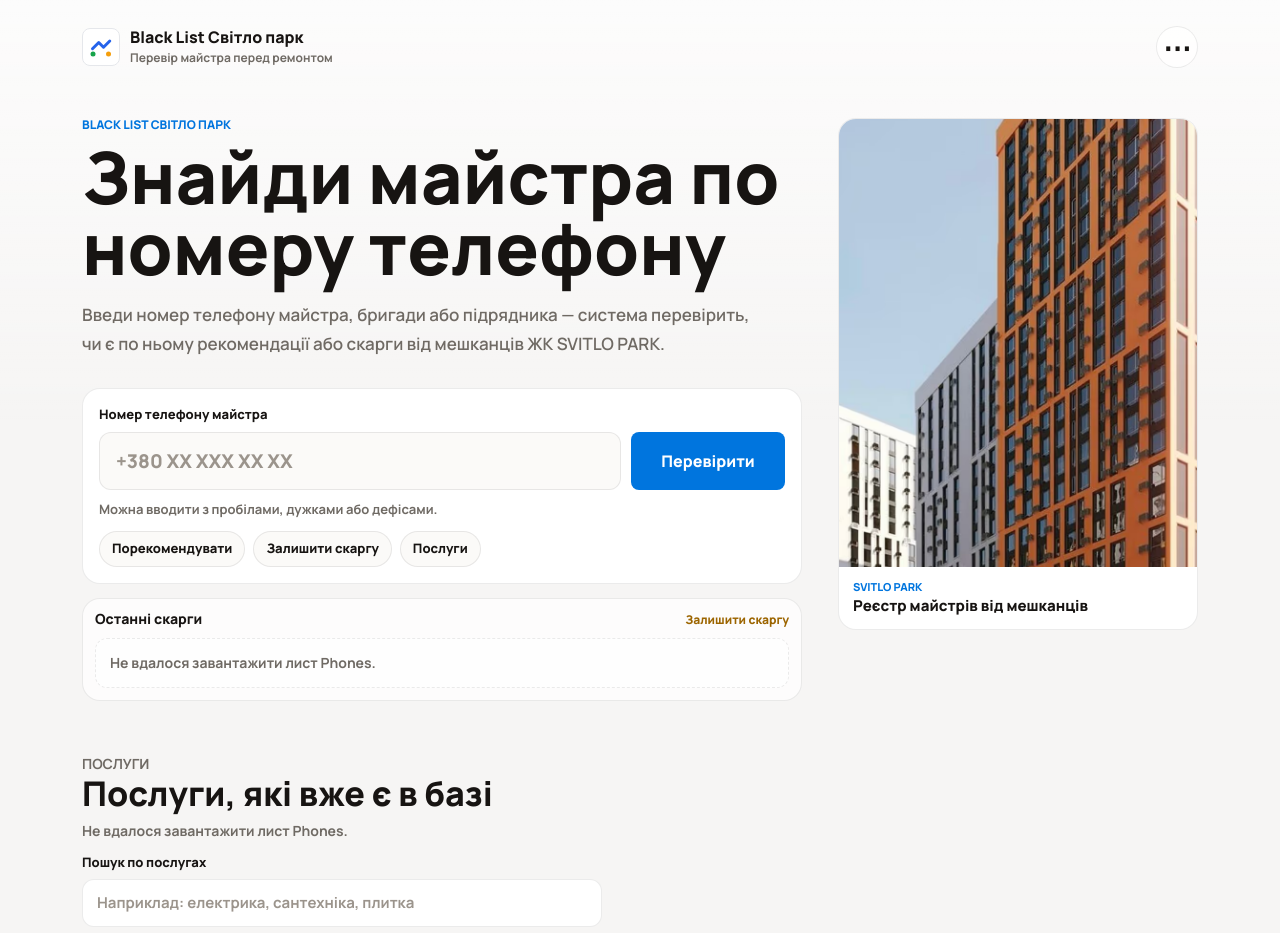
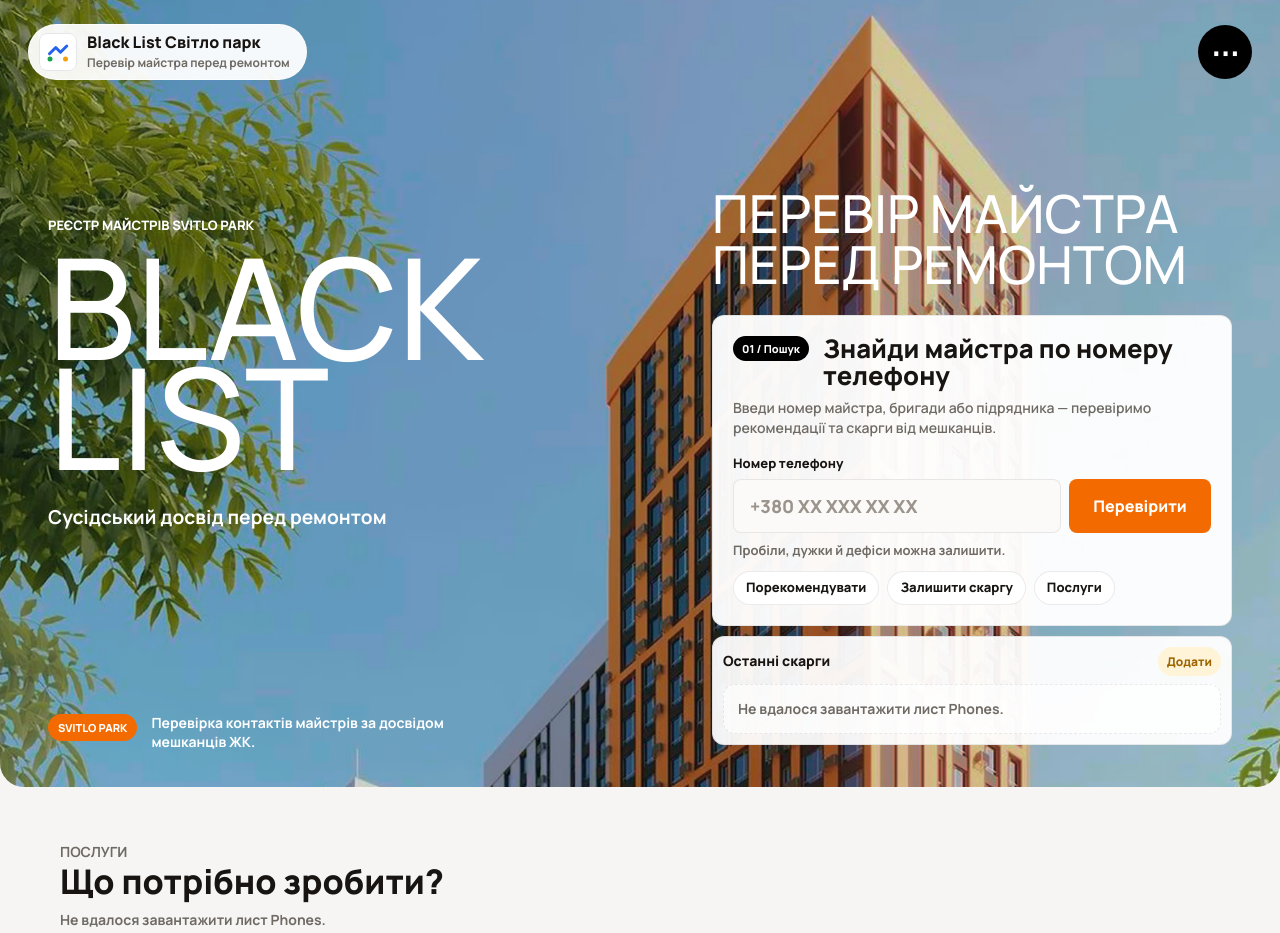
Before and after one commit to MaxICo-Agency/black-list-svitlo, a website: page index.html in a window 1280 px wide. Shown: the top 933 px of the page. Drawn offline with Linux system fonts and the light colour scheme; no server answers.

Commit message:
Rebuild homepage in Svitlo Park visual style

```diff
--- a/index.html
+++ b/index.html
@@ -24,9 +24,9 @@
       href="https://fonts.googleapis.com/css2?family=Manrope:wght@400;500;600;700;800&display=swap"
       rel="stylesheet"
     />
-    <link rel="stylesheet" href="styles.css" />
+    <link rel="stylesheet" href="styles.css?v=20260706-2" />
   </head>
-  <body>
+  <body class="home-page">
     <div class="page-shell">
       <header class="site-header" aria-label="Головна навігація">
         <a class="brand" href="index.html" aria-label="Black List Світло парк">
@@ -60,15 +60,31 @@
       <main>
         <section class="hero" aria-labelledby="hero-title">
           <div class="hero-main">
-            <p class="service-kicker">Black List Світло парк</p>
-            <h1 id="hero-title">Знайди майстра по номеру телефону</h1>
-            <p class="hero-copy">
-              Введи номер телефону майстра, бригади або підрядника — система перевірить,
-              чи є по ньому рекомендації або скарги від мешканців ЖК SVITLO PARK.
+            <div class="hero-title-block">
+              <p class="service-kicker">Реєстр майстрів SVITLO PARK</p>
+              <h1 id="hero-title">
+                <span>BLACK</span>
+                <span>LIST</span>
+              </h1>
+              <p class="hero-caption">Сусідський досвід перед ремонтом</p>
+            </div>
+
+            <div class="hero-tools">
+              <p class="hero-statement">
+                Перевір майстра<br />
+                <strong>перед ремонтом</strong>
               </p>
 
               <form class="search-card" id="phone-search-form" novalidate>
-              <label class="field-label" for="phone-input">Номер телефону майстра</label>
+                <div class="search-card-heading">
+                  <span>01 / Пошук</span>
+                  <h2>Знайди майстра по номеру телефону</h2>
+                </div>
+                <p class="hero-copy">
+                  Введи номер майстра, бригади або підрядника — перевіримо рекомендації
+                  та скарги від мешканців.
+                </p>
+                <label class="field-label" for="phone-input">Номер телефону</label>
                 <div class="search-row">
                   <input
                     id="phone-input"
@@ -84,7 +100,7 @@
                   </button>
                 </div>
                 <p id="phone-help" class="field-help">
-                Можна вводити з пробілами, дужками або дефісами.
+                  Пробіли, дужки й дефіси можна залишити.
                 </p>
                 <div class="search-actions" aria-label="Швидкі дії">
                   <a data-link="recommend" href="#">Порекомендувати</a>
@@ -104,25 +120,22 @@
               <section class="complaint-strip" aria-labelledby="complaint-strip-title">
                 <div class="strip-heading">
                   <h2 id="complaint-strip-title">Останні скарги</h2>
-                <a data-link="complaint" href="#">Залишити скаргу</a>
+                  <a data-link="complaint" href="#">Додати</a>
                 </div>
                 <div class="complaint-marquee" id="complaint-ticker" aria-live="polite"></div>
               </section>
             </div>
-
-          <aside class="hero-banner" aria-label="ЖК SVITLO PARK">
-            <img src="assets/svitlopark-hero.avif" alt="ЖК SVITLO PARK" />
-            <div>
+          </div>
+          <div class="hero-neighborhood-note">
             <span>SVITLO PARK</span>
-              <strong>Реєстр майстрів від мешканців</strong>
+            <p>Перевірка контактів майстрів за досвідом мешканців ЖК.</p>
           </div>
-          </aside>
         </section>
 
-        <section class="directory-section" id="service-categories" aria-labelledby="categories-title">
+        <section class="directory-section directory-section--services" id="service-categories" aria-labelledby="categories-title">
           <div class="section-heading">
             <p class="section-kicker">Послуги</p>
-            <h2 id="categories-title">Послуги, які вже є в базі</h2>
+            <h2 id="categories-title">Що потрібно зробити?</h2>
             <p id="data-summary">Завантажуємо дані з листа Phones.</p>
           </div>
           <label class="category-search" for="category-search-input">
@@ -193,7 +206,7 @@
       </footer>
     </div>
 
-    <script src="config.js"></script>
-    <script src="app.js"></script>
+    <script src="config.js?v=20260706-2"></script>
+    <script src="app.js?v=20260706-2"></script>
   </body>
 </html>
--- a/server.js
+++ b/server.js
@@ -477,7 +477,9 @@ async function serveStatic(pathname, request, response) {
 
   response.writeHead(200, {
     "Content-Type": contentType,
-    "Cache-Control": extension === ".html" || extension === ".js" ? "no-cache" : "public, max-age=3600"
+    "Cache-Control": [".html", ".js", ".css"].includes(extension)
+      ? "no-cache"
+      : "public, max-age=3600"
   });
 
   if (request.method !== "HEAD") {
--- a/styles.css
+++ b/styles.css
@@ -35,9 +35,7 @@ html {
 body {
   min-height: 100vh;
   margin: 0;
-  background:
-    linear-gradient(180deg, rgba(255, 255, 255, 0.72), rgba(246, 245, 244, 0) 420px),
-    var(--bg);
+  background: var(--bg);
 }
 
 a {
@@ -167,16 +165,81 @@ img {
   background: var(--paper);
 }
 
+.home-page .page-shell {
+  width: 100%;
+  margin: 0;
+  padding: 0 0 34px;
+}
+
+.home-page .site-header {
+  position: absolute;
+  top: 24px;
+  left: 50%;
+  z-index: 20;
+  width: min(calc(100% - 56px), 1560px);
+  padding: 0;
+  transform: translateX(-50%);
+}
+
+.home-page .brand {
+  min-height: 54px;
+  border: 1px solid rgba(255, 255, 255, 0.7);
+  border-radius: 999px;
+  background: rgba(255, 255, 255, 0.94);
+  padding: 8px 16px 8px 10px;
+}
+
+.home-page .menu-button {
+  width: 54px;
+  height: 54px;
+  border: 0;
+  background: #000000;
+  color: #ffffff;
+}
+
+.home-page .menu-button:hover,
+.home-page .menu-button[aria-expanded="true"] {
+  background: var(--orange);
+  color: #000000;
+}
+
+.home-page .site-menu {
+  top: 62px;
+}
+
 .hero {
-  display: grid;
-  grid-template-columns: minmax(0, 1fr) 360px;
-  gap: 32px;
+  position: relative;
+  display: block;
+  min-height: calc(100svh - 24px);
+  overflow: hidden;
+  border-radius: 0 0 24px 24px;
+  background-color: #75a8ce;
+  background-image: url("assets/svitlopark-hero-desktop.avif");
+  background-position: center center;
+  background-repeat: no-repeat;
+  background-size: cover;
+  color: #ffffff;
+  padding: 122px 48px 42px;
+}
+
+.hero::before {
+  position: absolute;
+  inset: 0;
+  background: rgba(7, 34, 55, 0.12);
+  content: "";
+  pointer-events: none;
+}
+
+.hero-main {
+  position: relative;
+  z-index: 1;
+  display: grid;
+  width: min(100%, 1560px);
+  min-height: calc(100svh - 188px);
+  grid-template-columns: minmax(0, 1fr) minmax(420px, 520px);
+  gap: clamp(32px, 6vw, 110px);
   align-items: start;
-  padding: 14px 0 12px;
-}
-
-.hero-main {
-  min-width: 0;
+  margin: 0 auto;
 }
 
 .service-kicker,
@@ -189,6 +252,12 @@ img {
   text-transform: uppercase;
 }
 
+.hero .service-kicker {
+  margin-bottom: 18px;
+  color: #ffffff;
+  font-size: 13px;
+}
+
 h1,
 h2,
 h3,
@@ -197,71 +266,101 @@ p {
 }
 
 h1 {
-  max-width: 760px;
   margin: 0;
-  font-size: clamp(38px, 5.8vw, 72px);
-  font-weight: 850;
+  font-weight: 500;
+  letter-spacing: 0;
+}
+
+.hero-title-block {
+  align-self: center;
+  padding-bottom: 120px;
+}
+
+.hero-title-block h1 {
+  display: grid;
+  font-size: clamp(88px, 11vw, 176px);
+  line-height: 0.78;
+}
+
+.hero-title-block h1 span {
+  display: block;
+}
+
+.hero-caption {
+  max-width: 430px;
+  margin: 34px 0 0;
+  color: #ffffff;
+  font-size: clamp(18px, 1.5vw, 24px);
+  font-weight: 700;
+  line-height: 1.25;
+}
+
+.hero-tools {
+  min-width: 0;
+  padding-top: 66px;
+}
+
+.hero-statement {
+  margin: 0;
+  color: #ffffff;
+  font-size: clamp(38px, 4.1vw, 64px);
+  font-weight: 500;
   line-height: 0.98;
+  text-transform: uppercase;
+}
+
+.hero-statement strong {
+  font-weight: 500;
 }
 
 .hero-copy {
-  max-width: 690px;
-  margin: 18px 0 0;
-  color: var(--muted);
-  font-size: 17px;
-  font-weight: 560;
-  line-height: 1.65;
-}
-
-.hero-banner {
-  position: sticky;
-  top: 18px;
-  overflow: hidden;
+  max-width: 470px;
+  margin: 8px 0 16px;
+  color: var(--muted);
+  font-size: 14px;
+  font-weight: 600;
+  line-height: 1.45;
+}
+
+.search-card {
+  width: 100%;
+  margin: 24px 0 0;
+  padding: 20px;
   border: 1px solid var(--border);
-  border-radius: 18px;
-  background: var(--surface);
-}
-
-.hero-banner img {
-  display: block;
-  width: 100%;
-  aspect-ratio: 4 / 5;
-  object-fit: cover;
-}
-
-.hero-banner div {
-  display: grid;
-  gap: 4px;
-  padding: 13px 14px 14px;
-}
-
-.hero-banner span {
-  color: var(--blue);
+  border-radius: var(--radius);
+  background: rgba(255, 255, 255, 0.96);
+  color: var(--text);
+  text-align: left;
+}
+
+.search-card-heading {
+  display: grid;
+  grid-template-columns: auto minmax(0, 1fr);
+  gap: 14px;
+  align-items: start;
+}
+
+.search-card-heading span {
+  border-radius: 999px;
+  background: #000000;
+  color: #ffffff;
   font-size: 11px;
-  font-weight: 850;
-  line-height: 1.2;
-}
-
-.hero-banner strong {
-  color: var(--text);
-  font-size: 15px;
-  font-weight: 850;
-  line-height: 1.25;
-}
-
-.search-card {
-  width: min(100%, 720px);
-  margin: 30px 0 0;
-  padding: 16px;
-  border: 1px solid var(--border);
-  border-radius: 18px;
-  background: var(--surface);
-  text-align: left;
+  font-weight: 800;
+  line-height: 1;
+  padding: 7px 9px;
+  white-space: nowrap;
+}
+
+.search-card-heading h2 {
+  margin: 0;
+  font-size: clamp(22px, 2vw, 30px);
+  font-weight: 800;
+  line-height: 1.05;
 }
 
 .field-label {
   display: block;
-  margin-bottom: 9px;
+  margin-bottom: 7px;
   color: var(--text);
   font-size: 13px;
   font-weight: 850;
@@ -269,19 +368,19 @@ h1 {
 
 .search-row {
   display: grid;
-  grid-template-columns: minmax(0, 1fr) auto;
-  gap: 10px;
+  grid-template-columns: minmax(0, 1fr) 142px;
+  gap: 8px;
 }
 
 #phone-input {
   width: 100%;
   min-width: 0;
-  height: 58px;
+  height: 54px;
   border: 1px solid var(--border);
-  border-radius: var(--radius);
+  border-radius: var(--radius-small);
   background: var(--paper);
   color: var(--text);
-  font-size: 19px;
+  font-size: 18px;
   font-weight: 760;
   outline: none;
   padding: 0 16px;
@@ -313,17 +412,17 @@ h1 {
 }
 
 .primary-button {
-  min-width: 154px;
-  height: 58px;
+  min-width: 0;
+  height: 54px;
   border: 0;
-  background: var(--blue);
+  background: #f36b00;
   color: #ffffff;
   cursor: pointer;
   padding: 0 22px;
 }
 
 .primary-button:hover {
-  background: var(--blue-strong);
+  background: #d95f00;
 }
 
 .primary-button:disabled {
@@ -332,7 +431,7 @@ h1 {
 }
 
 .field-help {
-  margin: 10px 0 0;
+  margin: 8px 0 0;
   color: var(--muted);
   font-size: 13px;
   font-weight: 650;
@@ -342,7 +441,7 @@ h1 {
   display: flex;
   flex-wrap: wrap;
   gap: 8px;
-  margin-top: 13px;
+  margin-top: 12px;
 }
 
 .search-actions a,
@@ -352,10 +451,10 @@ h1 {
   display: inline-flex;
   align-items: center;
   justify-content: center;
-  min-height: 36px;
+  min-height: 34px;
   border: 1px solid var(--border);
   border-radius: 999px;
-  background: var(--paper);
+  background: #ffffff;
   color: var(--text);
   font-size: 13px;
   font-weight: 800;
@@ -372,7 +471,9 @@ h1 {
 }
 
 .result-panel {
-  margin: 18px 0 0;
+  max-height: 420px;
+  overflow-y: auto;
+  margin: 16px 0 0;
   border-top: 1px solid var(--border);
   background: transparent;
   padding: 18px 2px 2px;
@@ -381,6 +482,36 @@ h1 {
 
 .result-panel[hidden] {
   display: none;
+}
+
+.hero-neighborhood-note {
+  position: absolute;
+  bottom: 36px;
+  left: max(48px, calc((100vw - 1560px) / 2));
+  z-index: 1;
+  display: grid;
+  max-width: 420px;
+  grid-template-columns: auto minmax(0, 1fr);
+  gap: 14px;
+  align-items: start;
+}
+
+.hero-neighborhood-note span {
+  border-radius: 999px;
+  background: #f36b00;
+  color: #ffffff;
+  font-size: 11px;
+  font-weight: 850;
+  line-height: 1;
+  padding: 8px 10px;
+}
+
+.hero-neighborhood-note p {
+  margin: 0;
+  color: #ffffff;
+  font-size: 14px;
+  font-weight: 700;
+  line-height: 1.35;
 }
 
 .result-eyebrow {
@@ -499,12 +630,13 @@ h1 {
 }
 
 .complaint-strip {
-  width: min(100%, 720px);
-  margin: 14px 0 0;
+  width: 100%;
+  margin: 10px 0 0;
   border: 1px solid var(--border);
-  border-radius: 18px;
-  background: rgba(255, 255, 255, 0.72);
-  padding: 12px;
+  border-radius: var(--radius);
+  background: rgba(255, 255, 255, 0.94);
+  color: var(--text);
+  padding: 10px;
 }
 
 .strip-heading {
@@ -512,7 +644,7 @@ h1 {
   align-items: center;
   justify-content: space-between;
   gap: 12px;
-  margin-bottom: 10px;
+  margin-bottom: 8px;
 }
 
 .strip-heading h2 {
@@ -523,9 +655,12 @@ h1 {
 }
 
 .strip-heading a {
+  border-radius: 999px;
+  background: var(--orange-soft);
   color: #9c6500;
   font-size: 12px;
   font-weight: 850;
+  padding: 6px 9px;
   white-space: nowrap;
 }
 
@@ -546,12 +681,12 @@ h1 {
 
 .complaint-card {
   display: grid;
-  width: 260px;
+  width: 230px;
   gap: 6px;
-  border: 1px solid rgba(232, 157, 1, 0.22);
-  border-radius: var(--radius);
+  border: 0;
+  border-radius: var(--radius-small);
   background: var(--orange-soft);
-  padding: 10px 11px;
+  padding: 9px 10px;
 }
 
 .complaint-card span {
@@ -604,7 +739,12 @@ h1 {
 }
 
 .directory-section {
-  margin: 40px 0 0;
+  width: min(calc(100% - 44px), 1160px);
+  margin: 68px auto 0;
+}
+
+.directory-section--services {
+  margin-top: 54px;
 }
 
 .section-heading {
@@ -706,7 +846,7 @@ h1 {
 }
 
 .category-card:hover {
-  border-color: rgba(0, 117, 222, 0.28);
+  border-color: var(--border-strong);
 }
 
 .category-icon {
@@ -745,6 +885,41 @@ h1 {
   font-size: 12px;
 }
 
+.category-card:nth-child(4n + 1) {
+  border-color: transparent;
+  background: #f36b00;
+}
+
+.category-card:nth-child(4n + 2) {
+  border-color: transparent;
+  background: #8ebbd9;
+}
+
+.category-card:nth-child(4n + 4) {
+  border-color: transparent;
+  background: #000000;
+}
+
+.category-card:nth-child(4n + 1) strong,
+.category-card:nth-child(4n + 1) span,
+.category-card:nth-child(4n + 1) small,
+.category-card:nth-child(4n + 4) strong,
+.category-card:nth-child(4n + 4) span,
+.category-card:nth-child(4n + 4) small {
+  color: #ffffff;
+}
+
+.category-card:nth-child(4n + 1) .category-icon,
+.category-card:nth-child(4n + 4) .category-icon {
+  background: #ffffff;
+  color: #000000;
+}
+
+.category-card:nth-child(4n + 2) .category-icon {
+  background: rgba(255, 255, 255, 0.82);
+  color: #000000;
+}
+
 .people-list {
   display: grid;
   gap: 10px;
@@ -931,7 +1106,8 @@ h1 {
 }
 
 .info-section {
-  margin: 48px 0 0;
+  width: min(calc(100% - 44px), 1160px);
+  margin: 48px auto 0;
   padding: 24px 0 6px;
 }
 
@@ -985,7 +1161,8 @@ h1 {
 }
 
 .site-footer {
-  margin-top: 46px;
+  width: min(calc(100% - 44px), 1160px);
+  margin: 46px auto 0;
   padding-top: 20px;
   border-top: 1px solid var(--border);
 }
@@ -1379,14 +1556,70 @@ h1 {
     max-width: 190px;
   }
 
+  .home-page .page-shell {
+    padding: 0 0 28px;
+  }
+
+  .home-page .site-header {
+    top: 12px;
+    width: calc(100% - 24px);
+    padding: 0;
+  }
+
+  .home-page .brand {
+    min-height: 48px;
+    padding: 6px 12px 6px 7px;
+  }
+
+  .home-page .brand-mark {
+    width: 34px;
+    height: 34px;
+  }
+
+  .home-page .menu-button {
+    width: 48px;
+    height: 48px;
+  }
+
+  .home-page .site-menu {
+    top: 56px;
+  }
+
   .hero {
-    grid-template-columns: 1fr;
-    gap: 18px;
-    padding-top: 8px;
+    min-height: auto;
+    border-radius: 0 0 18px 18px;
+    background-image: url("assets/svitlopark-hero.avif");
+    background-position: center bottom;
+    padding: 88px 14px 24px;
   }
 
   .hero-main {
+    display: block;
+    min-height: 0;
     text-align: left;
+  }
+
+  .hero-title-block {
+    padding: 22px 0 0;
+  }
+
+  .hero-title-block h1 {
+    font-size: clamp(58px, 19vw, 78px);
+    line-height: 0.8;
+  }
+
+  .hero-caption {
+    max-width: 280px;
+    margin-top: 14px;
+    font-size: 15px;
+  }
+
+  .hero-tools {
+    padding-top: 20px;
+  }
+
+  .hero-statement {
+    display: none;
   }
 
   .hero-copy,
@@ -1395,19 +1628,8 @@ h1 {
     width: 100%;
   }
 
-  .hero-banner {
-    position: static;
-    display: grid;
-    grid-template-columns: 112px minmax(0, 1fr);
-  }
-
-  .hero-banner img {
-    height: 100%;
-    aspect-ratio: auto;
-  }
-
-  .hero-banner div {
-    align-content: center;
+  .search-card {
+    margin-top: 0;
   }
 
   .search-row {
@@ -1417,6 +1639,10 @@ h1 {
   .primary-button {
     width: 100%;
     min-width: 0;
+  }
+
+  .hero-neighborhood-note {
+    display: none;
   }
 
   .master-grid,
@@ -1459,10 +1685,6 @@ h1 {
 }
 
 @media (max-width: 430px) {
-  h1 {
-    font-size: 36px;
-  }
-
   .brand small {
     display: none;
   }
@@ -1471,12 +1693,17 @@ h1 {
     padding: 14px;
   }
 
-  .hero-banner {
-    grid-template-columns: 92px minmax(0, 1fr);
+  .search-card-heading {
+    grid-template-columns: 1fr;
+    gap: 9px;
+  }
+
+  .search-card-heading span {
+    justify-self: start;
   }
 
   .complaint-card {
-    width: 238px;
+    width: 220px;
   }
 
   .result-actions a {
```
Also changed, not shown: assets/svitlopark-hero-desktop.avif (added). Lines whose indentation alone changed are shown as unchanged.
